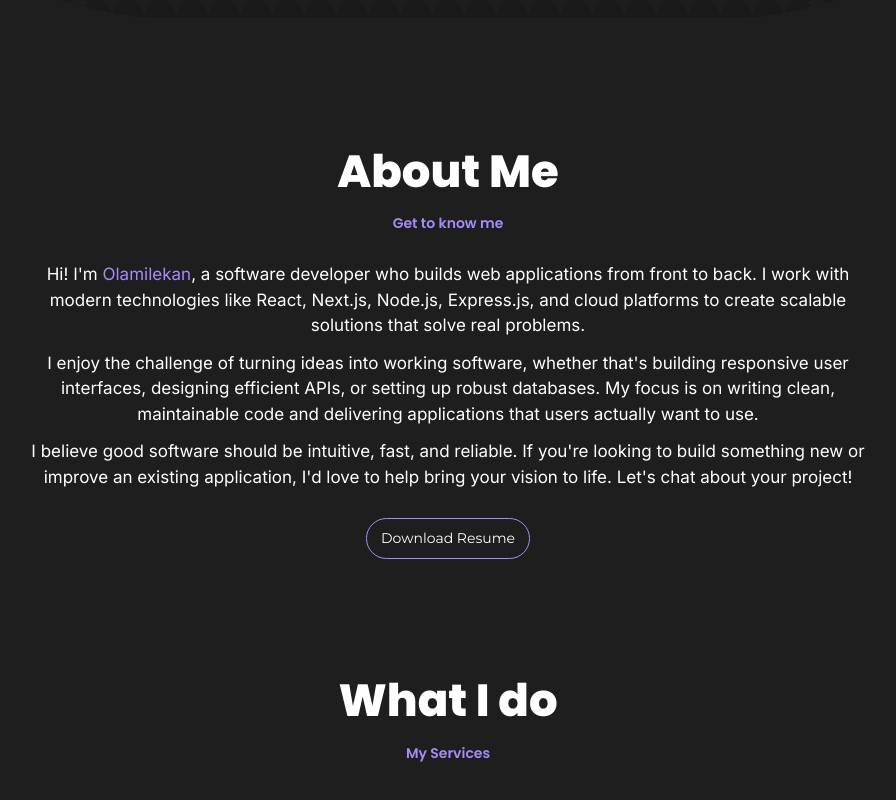
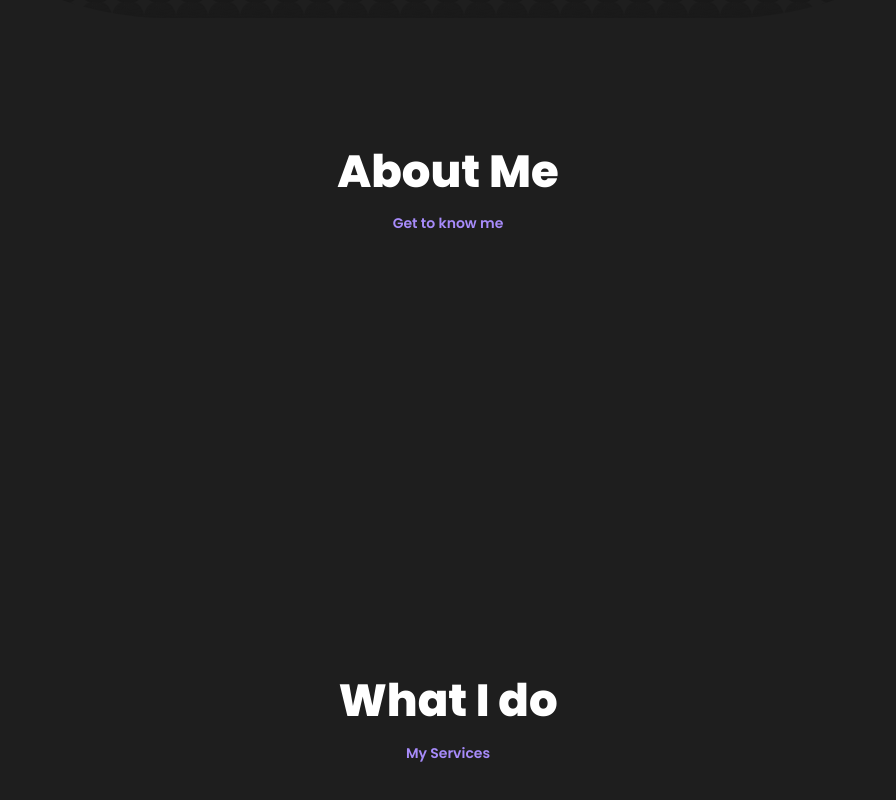
Before and after one commit to Sagittaerys/portfolio-next-js, a Next.js app: page / in a window 1280 px wide. Shown: the part 783-1583 px from the top of the page, without its empty margins (192-1088 px from the left). Built offline with nearby package versions, Linux system fonts and the light colour scheme.

Commit message:
animations

```diff
--- a/Components/About-Me.js
+++ b/Components/About-Me.js
@@ -9,7 +9,7 @@ export default function AboutMe() {
           Get to know me
         </p>
       </div>
-      <div id="resume" className="contents my-4 md:text-[17px] text-[13px] flex flex-col gap-3 md:max-w-[840px] mx-auto text-center text-white">
+      <div id="resume" className="fade-in contents my-4 md:text-[17px] text-[13px] flex flex-col gap-3 md:max-w-[840px] mx-auto text-center text-white">
         <p>
           Hi! I'm <span className="text-[#A78BFA]">Olamilekan</span>, a software developer who builds web applications
           from front to back. I work with modern technologies like React, Next.js,
```
